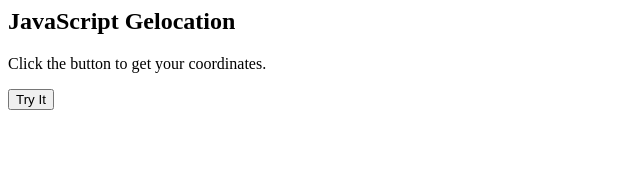
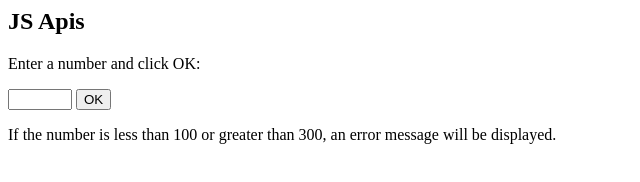
Before and after one commit to 01-MartinK/weather, a plain HTML site: page index.html in a window 1280 px wide. Shown: the whole page, without its empty margins (0-640 px from the left). Drawn offline with Linux system fonts and the light colour scheme.

Commit message:
validation

```diff
--- a/app.js
+++ b/app.js
@@ -1,14 +1,8 @@
-const x = document.getElementById("demo");
-
-function getLocation() {
-  try {
-    navigator.geolocation.getCurrentPosition(showPosition);
-  } catch {
-    x.innerHTML = err;
+function myFunction() {
+  const inpObj = document.getElementById("id1");
+  if (!inpObj.checkValidity()) {
+    document.getElementById("demo").innerHTML = inpObj.validationMessage;
+  } else {
+    document.getElementById("demo").innerHTML = "Input OK";
   }
 }
-
-function showPosition(position) {
-  x.innerHTML = "Latitude: " + position.coords.latitude +
-  "<br>Longitude: " + position.coords.longitude;
-}
--- a/index.html
+++ b/index.html
@@ -1,14 +1,15 @@
 <html>
 <body>
 
-<h2>JavaScript Gelocation</h2>
+<h2>JS Apis</h2>
+<p>Enter a number and click OK:</p>
 
-<p>Click the button to get your coordinates.</p>
+<input id="id1" type="number" min="100" max="300" required>
+<button onclick="myFunction()">OK</button>
 
-<button onclick="getLocation()">Try It</button>
+<p>If the number is less than 100 or greater than 300, an error message will be displayed.</p>
 
 <p id="demo"></p>
-
 <script src="app.js"></script>
 
 </body>
```
